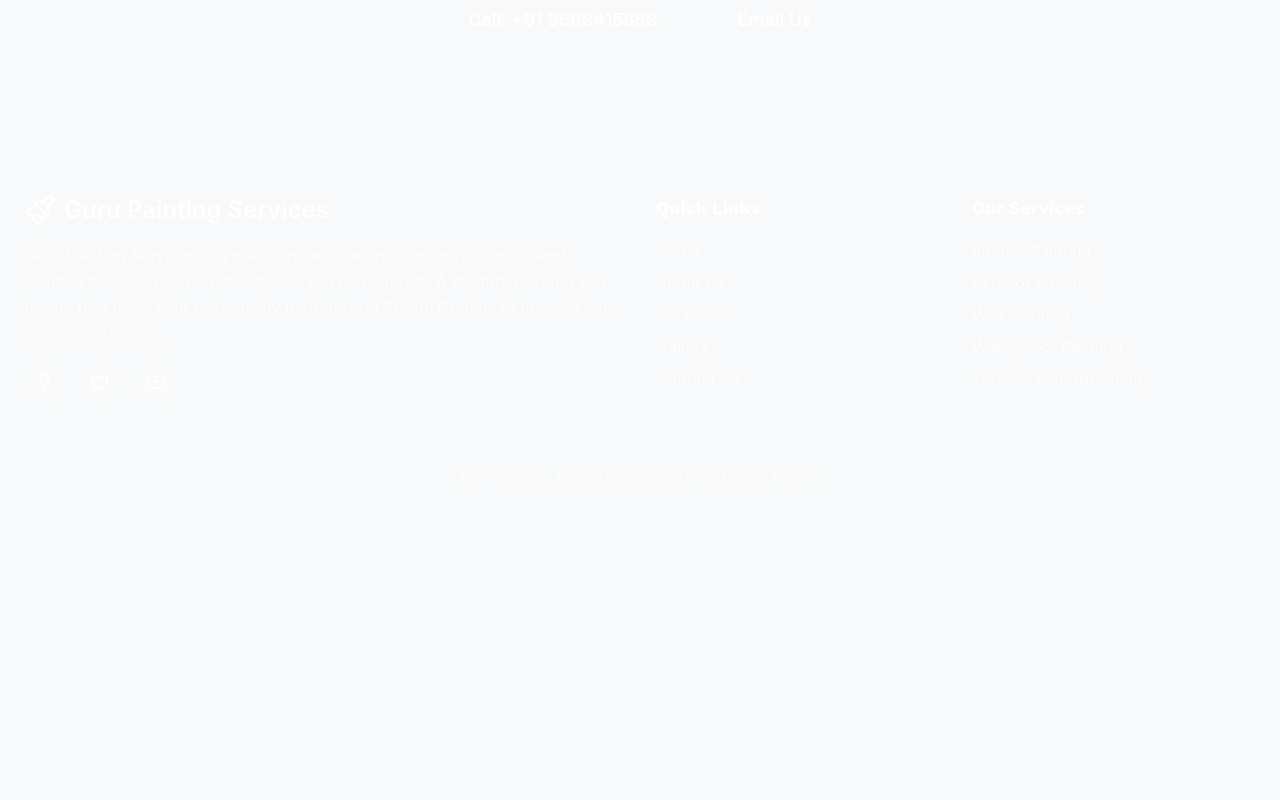
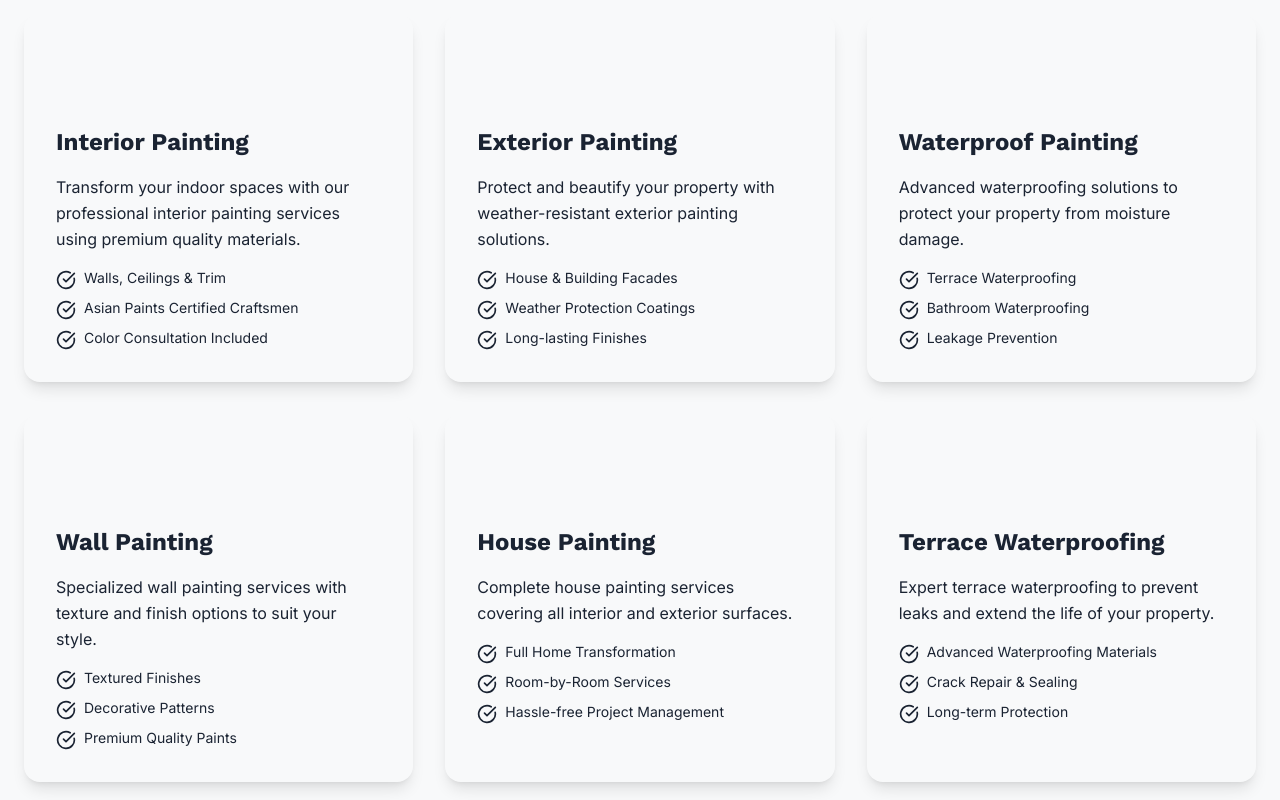
Before and after one commit to ak1803/panditwallpaint, a React (Vite) app: page / in a window 1280 px wide. Shown: the part 2720-3520 px from the top of the page. Before the commit the page ends 3255 px from the top, so only its background shows below. Built offline with nearby package versions, Linux system fonts and the light colour scheme.

Commit message:
push code

```diff
--- a/src/app/pages/HomePage.tsx
+++ b/src/app/pages/HomePage.tsx
@@ -178,7 +178,169 @@ export default function HomePage() {
         </div>
       </section>
 
-      {/* Contact Section */}
+
+
+        <section id="services" className="py-24 bg-secondary">
+        <div className="max-w-7xl mx-auto px-6">
+          <div className="text-center mb-16">
+            <h2 className="text-4xl md:text-5xl font-bold text-primary mb-4">Our Services</h2>
+            <p className="text-xl text-muted-foreground max-w-2xl mx-auto">
+              Comprehensive painting solutions for every need
+            </p>
+          </div>
+
+          <div className="grid md:grid-cols-3 gap-8">
+            <div className="bg-card p-8 rounded-2xl shadow-lg hover:shadow-xl transition-shadow group">
+              <div className="w-14 h-14 bg-accent/10 rounded-xl flex items-center justify-center mb-6 group-hover:bg-accent/20 transition-colors">
+                <div className="w-7 h-7 text-accent" />
+              </div>
+              <h3 className="text-2xl font-bold text-primary mb-4">Interior Painting</h3>
+              <p className="text-muted-foreground leading-relaxed mb-4">
+                Transform your indoor spaces with our professional interior painting services using premium quality materials.
+              </p>
+              <ul className="space-y-2">
+                <li className="flex items-start gap-2 text-sm text-foreground">
+                  <CheckCircle className="w-5 h-5 text-accent shrink-0 mt-0.5" />
+                  <span>Walls, Ceilings & Trim</span>
+                </li>
+                <li className="flex items-start gap-2 text-sm text-foreground">
+                  <CheckCircle className="w-5 h-5 text-accent shrink-0 mt-0.5" />
+                  <span>Asian Paints Certified Craftsmen</span>
+                </li>
+                <li className="flex items-start gap-2 text-sm text-foreground">
+                  <CheckCircle className="w-5 h-5 text-accent shrink-0 mt-0.5" />
+                  <span>Color Consultation Included</span>
+                </li>
+              </ul>
+            </div>
+
+            <div className="bg-card p-8 rounded-2xl shadow-lg hover:shadow-xl transition-shadow group">
+              <div className="w-14 h-14 bg-accent/10 rounded-xl flex items-center justify-center mb-6 group-hover:bg-accent/20 transition-colors">
+                <div className="w-7 h-7 text-accent" />
+              </div>
+              <h3 className="text-2xl font-bold text-primary mb-4">Exterior Painting</h3>
+              <p className="text-muted-foreground leading-relaxed mb-4">
+                Protect and beautify your property with weather-resistant exterior painting solutions.
+              </p>
+              <ul className="space-y-2">
+                <li className="flex items-start gap-2 text-sm text-foreground">
+                  <CheckCircle className="w-5 h-5 text-accent shrink-0 mt-0.5" />
+                  <span>House & Building Facades</span>
+                </li>
+                <li className="flex items-start gap-2 text-sm text-foreground">
+                  <CheckCircle className="w-5 h-5 text-accent shrink-0 mt-0.5" />
+                  <span>Weather Protection Coatings</span>
+                </li>
+                <li className="flex items-start gap-2 text-sm text-foreground">
+                  <CheckCircle className="w-5 h-5 text-accent shrink-0 mt-0.5" />
+                  <span>Long-lasting Finishes</span>
+                </li>
+              </ul>
+            </div>
+
+            <div className="bg-card p-8 rounded-2xl shadow-lg hover:shadow-xl transition-shadow group">
+              <div className="w-14 h-14 bg-accent/10 rounded-xl flex items-center justify-center mb-6 group-hover:bg-accent/20 transition-colors">
+                <div className="w-7 h-7 text-accent" />
+              </div>
+              <h3 className="text-2xl font-bold text-primary mb-4">Waterproof Painting</h3>
+              <p className="text-muted-foreground leading-relaxed mb-4">
+                Advanced waterproofing solutions to protect your property from moisture damage.
+              </p>
+              <ul className="space-y-2">
+                <li className="flex items-start gap-2 text-sm text-foreground">
+                  <CheckCircle className="w-5 h-5 text-accent shrink-0 mt-0.5" />
+                  <span>Terrace Waterproofing</span>
+                </li>
+                <li className="flex items-start gap-2 text-sm text-foreground">
+                  <CheckCircle className="w-5 h-5 text-accent shrink-0 mt-0.5" />
+                  <span>Bathroom Waterproofing</span>
+                </li>
+                <li className="flex items-start gap-2 text-sm text-foreground">
+                  <CheckCircle className="w-5 h-5 text-accent shrink-0 mt-0.5" />
+                  <span>Leakage Prevention</span>
+                </li>
+              </ul>
+            </div>
+
+            <div className="bg-card p-8 rounded-2xl shadow-lg hover:shadow-xl transition-shadow group">
+              <div className="w-14 h-14 bg-accent/10 rounded-xl flex items-center justify-center mb-6 group-hover:bg-accent/20 transition-colors">
+                <div className="w-7 h-7 text-accent" />
+              </div>
+              <h3 className="text-2xl font-bold text-primary mb-4">Wall Painting</h3>
+              <p className="text-muted-foreground leading-relaxed mb-4">
+                Specialized wall painting services with texture and finish options to suit your style.
+              </p>
+              <ul className="space-y-2">
+                <li className="flex items-start gap-2 text-sm text-foreground">
+                  <CheckCircle className="w-5 h-5 text-accent shrink-0 mt-0.5" />
+                  <span>Textured Finishes</span>
+                </li>
+                <li className="flex items-start gap-2 text-sm text-foreground">
+                  <CheckCircle className="w-5 h-5 text-accent shrink-0 mt-0.5" />
+                  <span>Decorative Patterns</span>
+                </li>
+                <li className="flex items-start gap-2 text-sm text-foreground">
+                  <CheckCircle className="w-5 h-5 text-accent shrink-0 mt-0.5" />
+                  <span>Premium Quality Paints</span>
+                </li>
+              </ul>
+            </div>
+
+            <div className="bg-card p-8 rounded-2xl shadow-lg hover:shadow-xl transition-shadow group">
+              <div className="w-14 h-14 bg-accent/10 rounded-xl flex items-center justify-center mb-6 group-hover:bg-accent/20 transition-colors">
+                <div className="w-7 h-7 text-accent" />
+              </div>
+              <h3 className="text-2xl font-bold text-primary mb-4">House Painting</h3>
+              <p className="text-muted-foreground leading-relaxed mb-4">
+                Complete house painting services covering all interior and exterior surfaces.
+              </p>
+              <ul className="space-y-2">
+                <li className="flex items-start gap-2 text-sm text-foreground">
+                  <CheckCircle className="w-5 h-5 text-accent shrink-0 mt-0.5" />
+                  <span>Full Home Transformation</span>
+                </li>
+                <li className="flex items-start gap-2 text-sm text-foreground">
+                  <CheckCircle className="w-5 h-5 text-accent shrink-0 mt-0.5" />
+                  <span>Room-by-Room Services</span>
+                </li>
+                <li className="flex items-start gap-2 text-sm text-foreground">
+                  <CheckCircle className="w-5 h-5 text-accent shrink-0 mt-0.5" />
+                  <span>Hassle-free Project Management</span>
+                </li>
+              </ul>
+            </div>
+
+            <div className="bg-card p-8 rounded-2xl shadow-lg hover:shadow-xl transition-shadow group">
+              <div className="w-14 h-14 bg-accent/10 rounded-xl flex items-center justify-center mb-6 group-hover:bg-accent/20 transition-colors">
+                <div className="w-7 h-7 text-accent" />
+              </div>
+              <h3 className="text-2xl font-bold text-primary mb-4">Terrace Waterproofing</h3>
+              <p className="text-muted-foreground leading-relaxed mb-4">
+                Expert terrace waterproofing to prevent leaks and extend the life of your property.
+              </p>
+              <ul className="space-y-2">
+                <li className="flex items-start gap-2 text-sm text-foreground">
+                  <CheckCircle className="w-5 h-5 text-accent shrink-0 mt-0.5" />
+                  <span>Advanced Waterproofing Materials</span>
+                </li>
+                <li className="flex items-start gap-2 text-sm text-foreground">
+                  <CheckCircle className="w-5 h-5 text-accent shrink-0 mt-0.5" />
+                  <span>Crack Repair & Sealing</span>
+                </li>
+                <li className="flex items-start gap-2 text-sm text-foreground">
+                  <CheckCircle className="w-5 h-5 text-accent shrink-0 mt-0.5" />
+                  <span>Long-term Protection</span>
+                </li>
+              </ul>
+            </div>
+          </div>
+        </div>
+      </section>
+
+
+
+
+      {/* get in touch Section */}
       <section id="contact" className="py-24 bg-background">
         <div className="max-w-4xl mx-auto px-6 text-center">
           <h2 className="text-4xl md:text-5xl font-bold text-primary mb-6">Get In Touch</h2>
```
